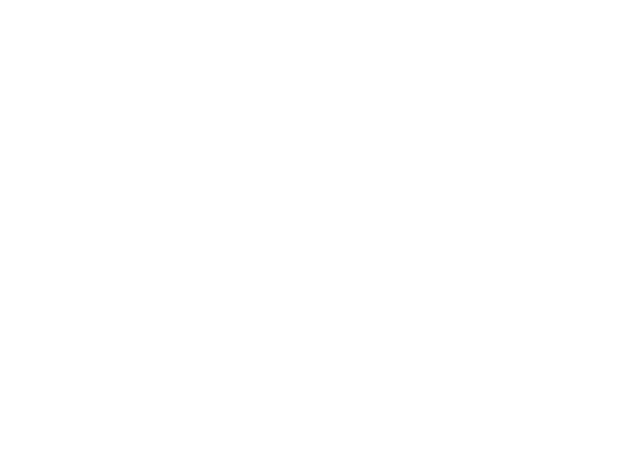
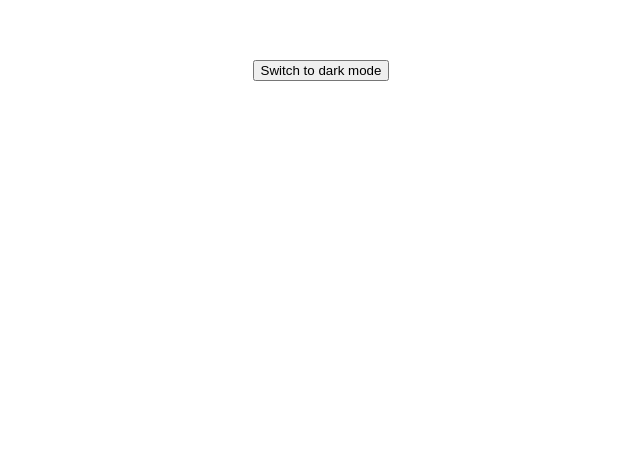
Before and after one commit to Samarthsinghal28/Netropolis, a React (Create React App) app in the folder Frontend/netropolis/: page /dashboard in a window 1280 px wide. Before the commit this address had no page. Shown: the part 330-800 px from the top of the page, without its empty margins (319-959 px from the left). Built offline with nearby package versions, Linux system fonts and the light colour scheme.

Commit message:
Implement dark/light mode switcher with theme persistence

```diff
--- a/Frontend/netropolis/src/App.css
+++ b/Frontend/netropolis/src/App.css
@@ -14,25 +14,26 @@
 }
 
 .App-header {
-  background-color: #282c34;
+  background-color: var(--background-color);
   min-height: 100vh;
   display: flex;
   flex-direction: column;
   align-items: center;
   justify-content: center;
   font-size: calc(10px + 2vmin);
-  color: white;
+  color: var(--text-color);
 }
 
 .App-link {
   color: #61dafb;
 }
 
-@keyframes App-logo-spin {
-  from {
-    transform: rotate(0deg);
-  }
-  to {
-    transform: rotate(360deg);
-  }
+:root.light {
+  --background-color: #ffffff;
+  --text-color: #000000;
 }
+
+:root.dark {
+  --background-color: #282c34;
+  --text-color: #ffffff;
+}
--- a/Frontend/netropolis/src/App.js
+++ b/Frontend/netropolis/src/App.js
@@ -1,4 +1,3 @@
-
 import React, { useState, useEffect } from 'react';
 import { BrowserRouter as Router, Routes, Route, Navigate } from 'react-router-dom';
 import { io } from "socket.io-client";
@@ -9,76 +8,52 @@ import Register from './register';
 import QuestList from './questList';
 import QuestRegister from './questRegister';
 import QuestScheduling from './questSchedule';
-import RegisteredQuests from './registeredQuest';
-import QuestSearch from './questSearch';
-import Requests from './requests';
-import QuestCreate from './questCreate';
+import RegisteredQuests from './registeredQuests';
+import Profile from './profile';
 import MyRequests from './myRequests';
-// import dotenv from 'dotenv';
-
-
 
 function App() {
-  // const [loggedIn, setLoggedIn] = useState(false);
+  const [theme, setTheme] = useState('light');
 
+  useEffect(() => {
+    const savedTheme = localStorage.getItem('theme');
+    if (savedTheme) {
+      setTheme(savedTheme);
+    }
+  }, []);
 
-  const [isAuthenticated, setIsAuthenticated] = useState(false);
-  const [emailID,setEmailId] = useState("");
-  const [loginManager,setAsManager] = useState(false);
+  useEffect(() => {
+    document.documentElement.className = theme;
+    localStorage.setItem('theme', theme);
+  }, [theme]);
 
-   const handleLogin = (e) => {
-      // e.preventDefault();
-      setIsAuthenticated(true);
-    };
-
-    const handleSignOut = () => {
-      // Perform sign out logic
-      setIsAuthenticated(false);
-    };
-
-    const handleRegister = () => {
-      // Perform register logic
-      setIsAuthenticated(true);
-    };
-
-    const LoginRoute = ({ element }) => {
-      // Redirect to the dashboard if the user is already authenticated
-      return checkAuthentication() ? <Navigate to="/" /> : element;
-    };
-
-    const checkAuthentication = () => {
-      // Replace this logic with your actual authentication logic
-      return isAuthenticated;
-    };
-
+  const toggleTheme = () => {
+    setTheme((prevTheme) => (prevTheme === 'light' ? 'dark' : 'light'));
+  };
 
   return (
-
-    <Router>
-      <div className="App">
-
+    <div className="App">
+      <header className="App-header">
+        <button onClick={toggleTheme}>
+          Switch to {theme === 'light' ? 'dark' : 'light'} mode
+        </button>
+      </header>
+      <Router>
         <Routes>
-                <Route path="/login" element={<Login onLogin={setIsAuthenticated} setEmail={setEmailId} setManager={setAsManager} formStatus={isAuthenticated}/>} />
-
-        {/* <Route path="/login" element={<Login onLogin={setIsAuthenticated} setEmail={setEmailId} setManager={setAsManager}/>} /> */}
-        <Route path="/register" element={<Register/>} />
-        <Route path="/" element={<Dashboard formStatus={isAuthenticated} onLogout={setIsAuthenticated} email={emailID} manager={loginManager} />} />
-        <Route path="/questList" element={<QuestList formStatus={isAuthenticated} email={emailID}/>}/>
-        {/* <Route path="/questRegisterForm1" element={<QuestRegister/>}/> */}
-        {/* <Route path="/questSchedule" element={<QuestScheduling/>}/> */}
-        {/* <Route path="/registeredQuest" element={<RegisteredQuests/>}/> */}
-        <Route path="/questSearch" element={<QuestSearch/>}/>
-        <Route path="/requests" element = {<Requests email={emailID} formStatus={isAuthenticated} manager={loginManager}/>}/>
-        <Route path="/questCreate" element = {<QuestCreate formStatus={isAuthenticated} manager={loginManager}/>}/>
-        <Route path="/myRequests" element = {<MyRequests email={emailID} formStatus={isAuthenticated} manager={loginManager}/>}/>
-
+          <Route path="/dashboard" element={<Dashboard />} />
+          <Route path="/login" element={<Login />} />
+          <Route path="/register" element={<Register />} />
+          <Route path="/quests" element={<QuestList />} />
+          <Route path="/quest-register" element={<QuestRegister />} />
+          <Route path="/quest-schedule" element={<QuestScheduling />} />
+          <Route path="/registered-quests" element={<RegisteredQuests />} />
+          <Route path="/profile" element={<Profile />} />
+          <Route path="/my-requests" element={<MyRequests />} />
+          <Route path="*" element={<Navigate to="/dashboard" />} />
         </Routes>
-
-      </div>
-    </Router>
-
-
+      </Router>
+    </div>
   );
-    }
+}
 
 export default App;
```
